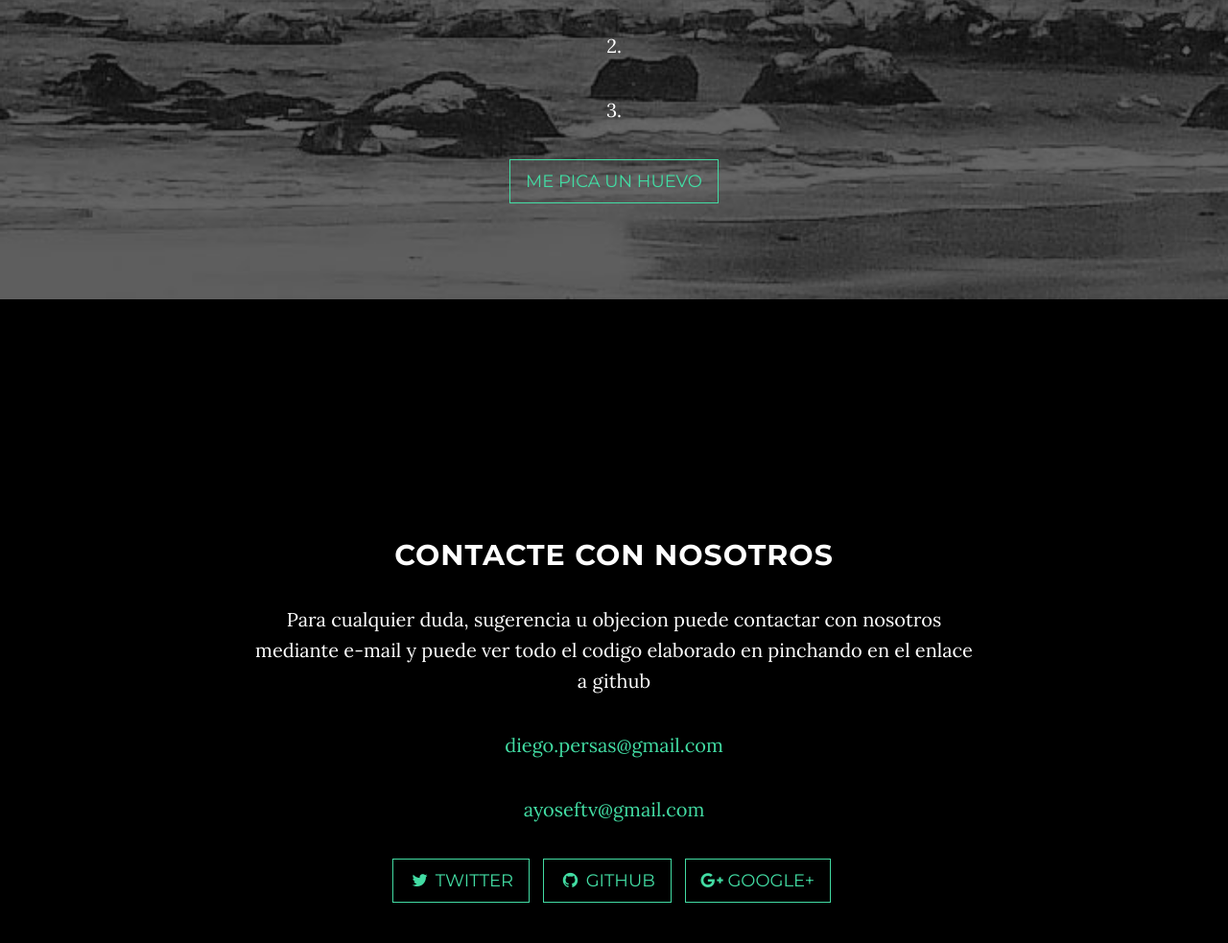
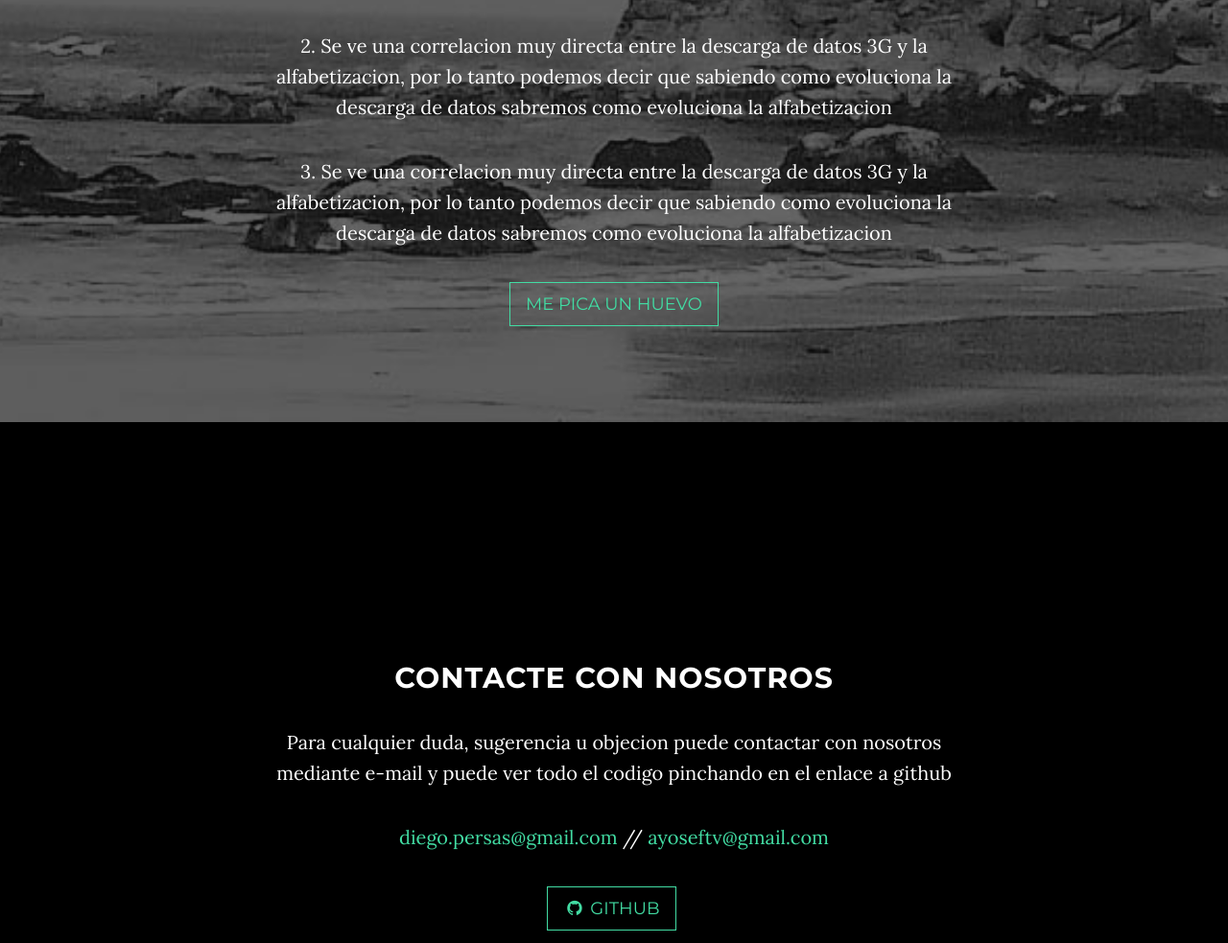
Before and after one commit to persas/Hack4Good, a website: page front_end/index.html in a window 1280 px wide. Shown: the part 2643-3626 px from the top of the page at 96% size. Drawn offline with nearby package versions, Linux system fonts and the light colour scheme; some packages are replaced by stand-ins of ours.

Commit message:
Debug Front_End

```diff
--- a/front_end/index.html
+++ b/front_end/index.html
@@ -172,8 +172,10 @@
                     tiene telefonica se podrían sacar muchas mas conclusiones. Con lo que tenemos hemos conluido lo siguiente:</p>
                     <p>1. Se ve una correlacion muy directa entre la descarga de datos 3G y la alfabetizacion, por lo tanto podemos decir que sabiendo como evoluciona
                     la descarga de datos sabremos como evoluciona la alfabetizacion</p>
-                    <p>2. </p>
-                    <p>3. </p>
+                    <p>2. Se ve una correlacion muy directa entre la descarga de datos 3G y la alfabetizacion, por lo tanto podemos decir que sabiendo como evoluciona
+                        la descarga de datos sabremos como evoluciona la alfabetizacion</p>
+                    <p>3. Se ve una correlacion muy directa entre la descarga de datos 3G y la alfabetizacion, por lo tanto podemos decir que sabiendo como evoluciona
+                        la descarga de datos sabremos como evoluciona la alfabetizacion</p>
                     <a href="http://startbootstrap.com/template-overviews/grayscale/" class="btn btn-default btn-lg">Me pica un huevo</a>
                 </div>
             </div>
@@ -186,20 +188,14 @@
             <div class="col-lg-8 col-lg-offset-2">
                 <h2>Contacte con nosotros</h2>
                 <p>Para cualquier duda, sugerencia u objecion puede contactar con nosotros mediante e-mail
-                    y puede ver todo el codigo elaborado en pinchando en el enlace a github</p>
-                <p><a href="mailto:diego.persas@gmail.com">diego.persas@gmail.com</a>
-                </p>
-                <p><a href="mailto:ayoseftv@gmail.com">ayoseftv@gmail.com</a>
+                    y puede ver todo el codigo pinchando en el enlace a github</p>
+                <p>
+                    <a href="mailto:diego.persas@gmail.com">diego.persas@gmail.com</a> //
+                    <a href="mailto:ayoseftv@gmail.com">ayoseftv@gmail.com</a>
                 </p>
                 <ul class="list-inline banner-social-buttons">
                     <li>
-                        <a href="https://twitter.com/SBootstrap" class="btn btn-default btn-lg"><i class="fa fa-twitter fa-fw"></i> <span class="network-name">Twitter</span></a>
-                    </li>
-                    <li>
                         <a href="https://github.com/persas/Hack4Good" class="btn btn-default btn-lg"><i class="fa fa-github fa-fw"></i> <span class="network-name">Github</span></a>
-                    </li>
-                    <li>
-                        <a href="https://plus.google.com/+Startbootstrap/posts" class="btn btn-default btn-lg"><i class="fa fa-google-plus fa-fw"></i> <span class="network-name">Google+</span></a>
                     </li>
                 </ul>
             </div>
```
